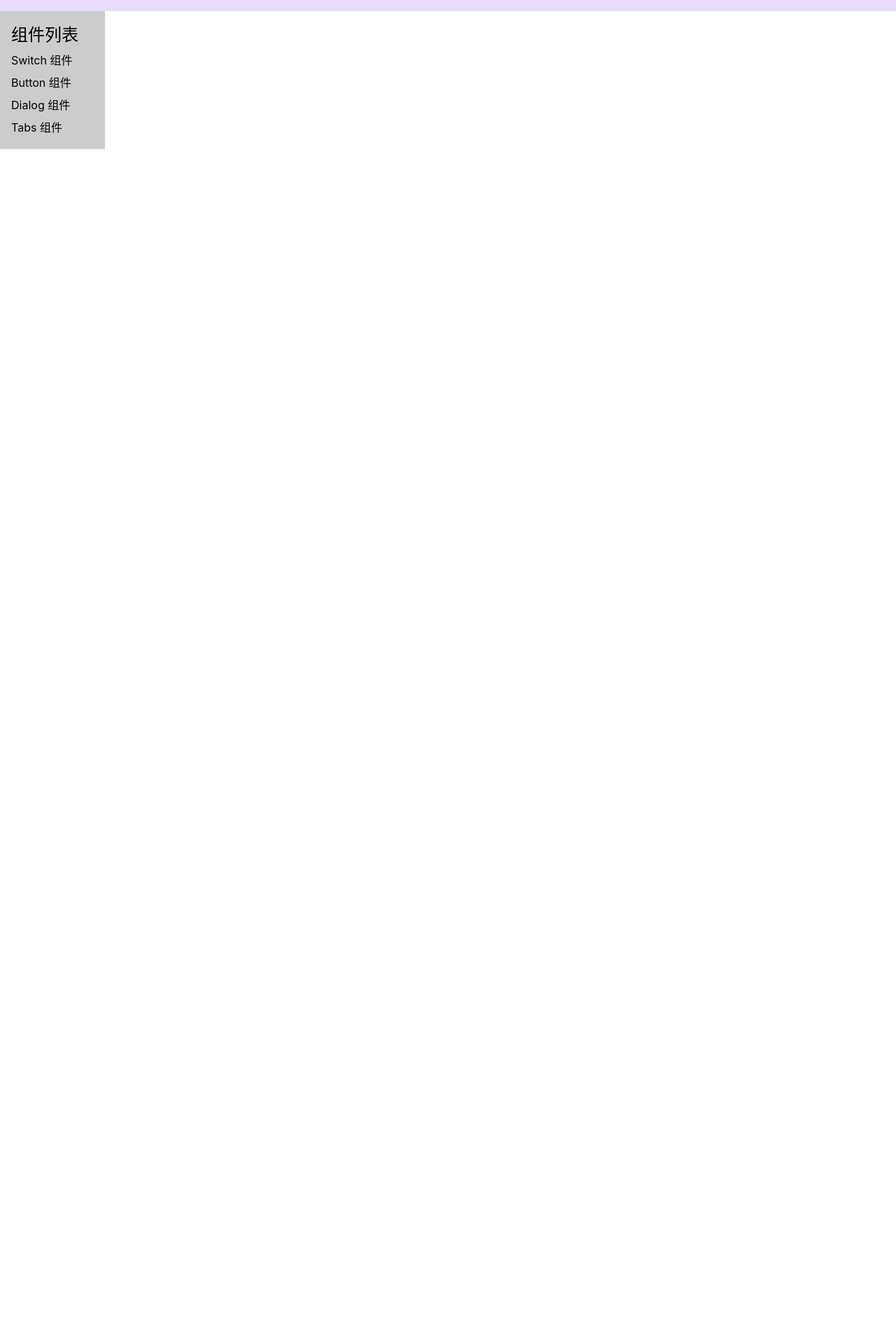
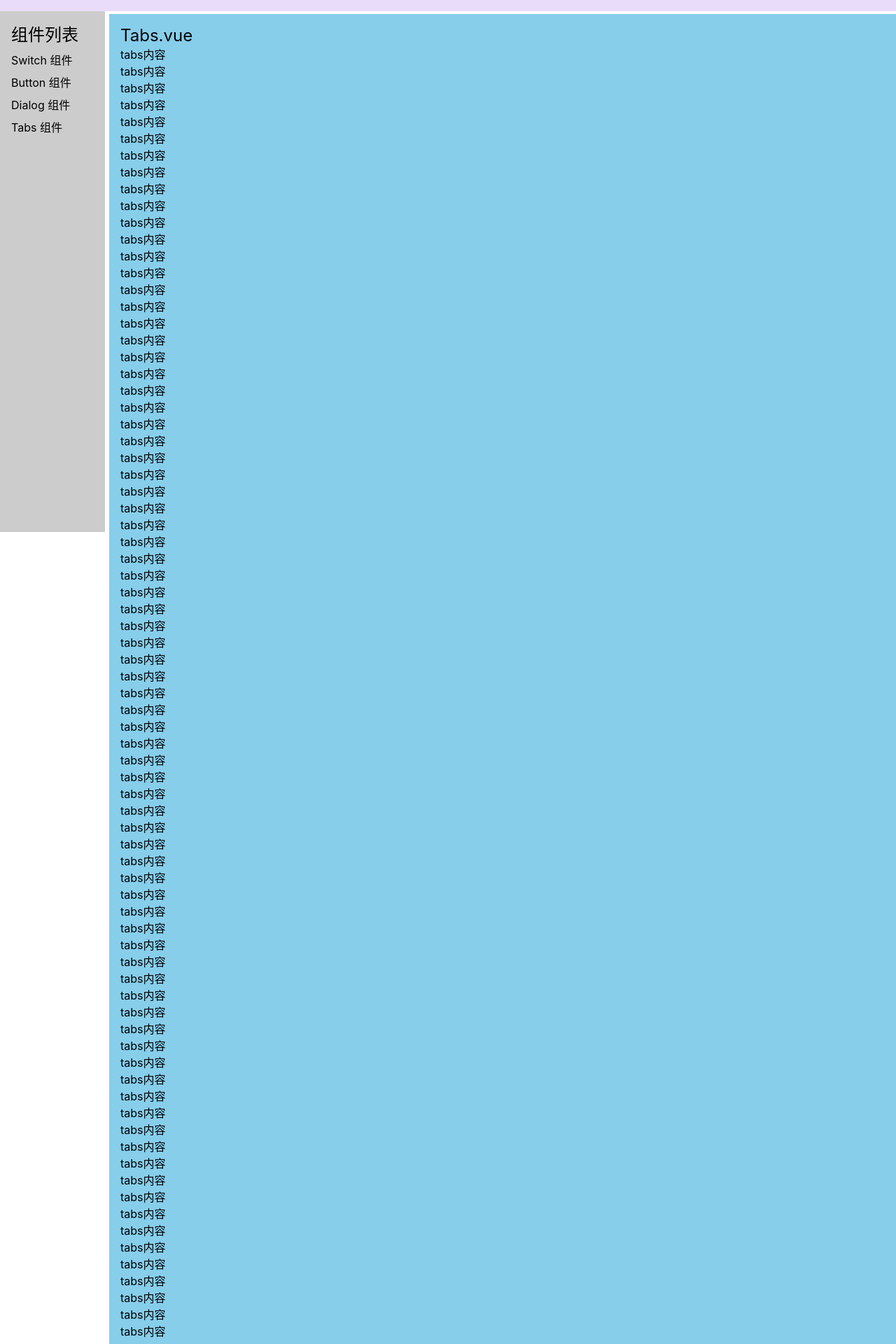
Before and after one commit to wangpf1129/zhizz-ui, a Vue app: page /#/doc/tabs in a window 1280 px wide. Shown: the part 40-1960 px from the top of the page at 70% size. Before the commit the page ends 800 px from the top, so only its background shows below. Built offline with nearby package versions, Linux system fonts and the light colour scheme.

Commit message:
整体css布局

```diff
--- a/src/App.vue
+++ b/src/App.vue
@@ -10,9 +10,9 @@
     name: 'App',
     setup() {
       const width = document.documentElement.clientWidth;
-      const asideVisible = ref(width > 900);
+      const asideVisible = ref(width > 500);
       router.afterEach(() => {
-        if (width <= 900) {
+        if (width <= 500) {
           asideVisible.value = false;
         }
       });
--- a/src/components/Button.vue
+++ b/src/components/Button.vue
@@ -1,5 +1,82 @@
 <template>
-  <div>Button.vue</div>
+  <h2>Button.vue</h2>
+  <p>button内容</p>
+  <p>button内容</p>
+  <p>button内容</p>
+  <p>button内容</p>
+  <p>button内容</p>
+  <p>button内容</p>
+  <p>button内容</p>
+  <p>button内容</p>
+  <p>button内容</p>
+  <p>button内容</p>
+  <p>button内容</p>
+  <p>button内容</p>
+  <p>button内容</p>
+  <p>button内容</p>
+  <p>button内容</p>
+  <p>button内容</p>
+  <p>button内容</p>
+  <p>button内容</p>
+  <p>button内容</p>
+  <p>button内容</p>
+  <p>button内容</p>
+  <p>button内容</p>
+  <p>button内容</p>
+  <p>button内容</p>
+  <p>button内容</p>
+  <p>button内容</p>
+  <p>button内容</p>
+  <p>button内容</p>
+  <p>button内容</p>
+  <p>button内容</p>
+  <p>button内容</p>
+  <p>button内容</p>
+  <p>button内容</p>
+  <p>button内容</p>
+  <p>button内容</p>
+  <p>button内容</p>
+  <p>button内容</p>
+  <p>button内容</p>
+  <p>button内容</p>
+  <p>button内容</p>
+  <p>button内容</p>
+  <p>button内容</p>
+  <p>button内容</p>
+  <p>button内容</p>
+  <p>button内容</p>
+  <p>button内容</p>
+  <p>button内容</p>
+  <p>button内容</p>
+  <p>button内容</p>
+  <p>button内容</p>
+  <p>button内容</p>
+  <p>button内容</p>
+  <p>button内容</p>
+  <p>button内容</p>
+  <p>button内容</p>
+  <p>button内容</p>
+  <p>button内容</p>
+  <p>button内容</p>
+  <p>button内容</p>
+  <p>button内容</p>
+  <p>button内容</p>
+  <p>button内容</p>
+  <p>button内容</p>
+  <p>button内容</p>
+  <p>button内容</p>
+  <p>button内容</p>
+  <p>button内容</p>
+  <p>button内容</p>
+  <p>button内容</p>
+  <p>button内容</p>
+  <p>button内容</p>
+  <p>button内容</p>
+  <p>button内容</p>
+  <p>button内容</p>
+  <p>button内容</p>
+  <p>button内容</p>
+
 </template>
 
 <script lang="ts">
--- a/src/components/Dialog.vue
+++ b/src/components/Dialog.vue
@@ -1,5 +1,75 @@
 <template>
-  <div>Dialog.vue</div>
+  <h2>Dialog.vue</h2>
+  <p>dialog内容</p>
+  <p>dialog内容</p>
+  <p>dialog内容</p>
+  <p>dialog内容</p>
+  <p>dialog内容</p>
+  <p>dialog内容</p>
+  <p>dialog内容</p>
+  <p>dialog内容</p>
+  <p>dialog内容</p>
+  <p>dialog内容</p>
+  <p>dialog内容</p>
+  <p>dialog内容</p>
+  <p>dialog内容</p>
+  <p>dialog内容</p>
+  <p>dialog内容</p>
+  <p>dialog内容</p>
+  <p>dialog内容</p>
+  <p>dialog内容</p>
+  <p>dialog内容</p>
+  <p>dialog内容</p>
+  <p>dialog内容</p>
+  <p>dialog内容</p>
+  <p>dialog内容</p>
+  <p>dialog内容</p>
+  <p>dialog内容</p>
+  <p>dialog内容</p>
+  <p>dialog内容</p>
+  <p>dialog内容</p>
+  <p>dialog内容</p>
+  <p>dialog内容</p>
+  <p>dialog内容</p>
+  <p>dialog内容</p>
+  <p>dialog内容</p>
+  <p>dialog内容</p>
+  <p>dialog内容</p>
+  <p>dialog内容</p>
+  <p>dialog内容</p>
+  <p>dialog内容</p>
+  <p>dialog内容</p>
+  <p>dialog内容</p>
+  <p>dialog内容</p>
+  <p>dialog内容</p>
+  <p>dialog内容</p>
+  <p>dialog内容</p>
+  <p>dialog内容</p>
+  <p>dialog内容</p>
+  <p>dialog内容</p>
+  <p>dialog内容</p>
+  <p>dialog内容</p>
+  <p>dialog内容</p>
+  <p>dialog内容</p>
+  <p>dialog内容</p>
+  <p>dialog内容</p>
+  <p>dialog内容</p>
+  <p>dialog内容</p>
+  <p>dialog内容</p>
+  <p>dialog内容</p>
+  <p>dialog内容</p>
+  <p>dialog内容</p>
+  <p>dialog内容</p>
+  <p>dialog内容</p>
+  <p>dialog内容</p>
+  <p>dialog内容</p>
+  <p>dialog内容</p>
+  <p>dialog内容</p>
+  <p>dialog内容</p>
+  <p>dialog内容</p>
+  <p>dialog内容</p>
+  <p>dialog内容</p>
+  <p>dialog内容</p>
 </template>
 
 <script lang="ts">
--- a/src/components/Switch.vue
+++ b/src/components/Switch.vue
@@ -1,5 +1,65 @@
 <template>
-  <div>Switch.vue</div>
+  <h2>Switch.vue</h2>
+  <p>switch内容</p>
+  <p>switch内容</p>
+  <p>switch内容</p>
+  <p>switch内容</p>
+  <p>switch内容</p>
+  <p>switch内容</p>
+  <p>switch内容</p>
+  <p>switch内容</p>
+  <p>switch内容</p>
+  <p>switch内容</p>
+  <p>switch内容</p>
+  <p>switch内容</p>
+  <p>switch内容</p>
+  <p>switch内容</p>
+  <p>switch内容</p>
+  <p>switch内容</p>
+  <p>switch内容</p>
+  <p>switch内容</p>
+  <p>switch内容</p>
+  <p>switch内容</p>
+  <p>switch内容</p>
+  <p>switch内容</p>
+  <p>switch内容</p>
+  <p>switch内容</p>
+  <p>switch内容</p>
+  <p>switch内容</p>
+  <p>switch内容</p>
+  <p>switch内容</p>
+  <p>switch内容</p>
+  <p>switch内容</p>
+  <p>switch内容</p>
+  <p>switch内容</p>
+  <p>switch内容</p>
+  <p>switch内容</p>
+  <p>switch内容</p>
+  <p>switch内容</p>
+  <p>switch内容</p>
+  <p>switch内容</p>
+  <p>switch内容</p>
+  <p>switch内容</p>
+  <p>switch内容</p>
+  <p>switch内容</p>
+  <p>switch内容</p>
+  <p>switch内容</p>
+  <p>switch内容</p>
+  <p>switch内容</p>
+  <p>switch内容</p>
+  <p>switch内容</p>
+  <p>switch内容</p>
+  <p>switch内容</p>
+  <p>switch内容</p>
+  <p>switch内容</p>
+  <p>switch内容</p>
+  <p>switch内容</p>
+  <p>switch内容</p>
+  <p>switch内容</p>
+  <p>switch内容</p>
+  <p>switch内容</p>
+  <p>switch内容</p>
+  <p>switch内容</p>
 </template>
 
 <script lang="ts">
--- a/src/components/Tabs.vue
+++ b/src/components/Tabs.vue
@@ -1,5 +1,82 @@
 <template>
-  <div>Tabs.vue</div>
+  <h2>Tabs.vue</h2>
+  <p>tabs内容</p>
+  <p>tabs内容</p>
+  <p>tabs内容</p>
+  <p>tabs内容</p>
+  <p>tabs内容</p>
+  <p>tabs内容</p>
+  <p>tabs内容</p>
+  <p>tabs内容</p>
+  <p>tabs内容</p>
+  <p>tabs内容</p>
+  <p>tabs内容</p>
+  <p>tabs内容</p>
+  <p>tabs内容</p>
+  <p>tabs内容</p>
+  <p>tabs内容</p>
+  <p>tabs内容</p>
+  <p>tabs内容</p>
+  <p>tabs内容</p>
+  <p>tabs内容</p>
+  <p>tabs内容</p>
+  <p>tabs内容</p>
+  <p>tabs内容</p>
+  <p>tabs内容</p>
+  <p>tabs内容</p>
+  <p>tabs内容</p>
+  <p>tabs内容</p>
+  <p>tabs内容</p>
+  <p>tabs内容</p>
+  <p>tabs内容</p>
+  <p>tabs内容</p>
+  <p>tabs内容</p>
+  <p>tabs内容</p>
+  <p>tabs内容</p>
+  <p>tabs内容</p>
+  <p>tabs内容</p>
+  <p>tabs内容</p>
+  <p>tabs内容</p>
+  <p>tabs内容</p>
+  <p>tabs内容</p>
+  <p>tabs内容</p>
+  <p>tabs内容</p>
+  <p>tabs内容</p>
+  <p>tabs内容</p>
+  <p>tabs内容</p>
+  <p>tabs内容</p>
+  <p>tabs内容</p>
+  <p>tabs内容</p>
+  <p>tabs内容</p>
+  <p>tabs内容</p>
+  <p>tabs内容</p>
+  <p>tabs内容</p>
+  <p>tabs内容</p>
+  <p>tabs内容</p>
+  <p>tabs内容</p>
+  <p>tabs内容</p>
+  <p>tabs内容</p>
+  <p>tabs内容</p>
+  <p>tabs内容</p>
+  <p>tabs内容</p>
+  <p>tabs内容</p>
+  <p>tabs内容</p>
+  <p>tabs内容</p>
+  <p>tabs内容</p>
+  <p>tabs内容</p>
+  <p>tabs内容</p>
+  <p>tabs内容</p>
+  <p>tabs内容</p>
+  <p>tabs内容</p>
+  <p>tabs内容</p>
+  <p>tabs内容</p>
+  <p>tabs内容</p>
+  <p>tabs内容</p>
+  <p>tabs内容</p>
+  <p>tabs内容</p>
+  <p>tabs内容</p>
+  <p>tabs内容</p>
+  <p>tabs内容</p>
 </template>
 
 <script lang="ts">
--- a/src/components/TopNav.vue
+++ b/src/components/TopNav.vue
@@ -10,42 +10,50 @@
 </template>
 
 <script lang="ts">
-  import {inject, Ref} from 'vue'
+  import {inject, Ref} from 'vue';
+
   export default {
     name: 'TopNav',
-    setup(){
-      const asideVisible = inject<Ref<boolean>>('asideVisible')
-      const toggleAside  = ()=>{
-        asideVisible.value = !asideVisible.value
-      }
+    setup() {
+      const asideVisible = inject<Ref<boolean>>('asideVisible');
+      const toggleAside = () => {
+        asideVisible.value = !asideVisible.value;
+      };
 
-      return {toggleAside}
+      return {toggleAside};
     }
   };
 </script>
 
 <style lang="scss" scoped>
-  .top_nav{
+  .top_nav {
+    position: fixed;
+    top: 0;
+    left: 0;
+    width: 100%;
     background-color: #e9dcfb;
     display: flex;
     padding: 16px;
-    position: relative;
     justify-content: center;
     align-items: center;
     z-index: 10;
-    > .logo{
+
+    > .logo {
       max-width: 6em;
       margin-right: auto;
     }
-    .menu{
+
+    .menu {
       display: flex;
       white-space: nowrap;
       flex-wrap: nowrap;
-      > li{
+
+      > li {
         margin: 0 1em;
       }
     }
-    > .toggleAside{
+
+    > .toggleAside {
       display: none;
       width: 24px;
       height: 24px;
@@ -56,15 +64,16 @@
       transform: translateY(-50%);
 
     }
-    @media (max-width: 900px) {
-      > .menu{
+
+    @media (max-width: 500px) {
+      > .menu {
         display: none;
       }
-      > .logo{
+      > .logo {
         margin-left: auto;
         margin-right: auto;
       }
-      > .toggleAside{
+      > .toggleAside {
         display: inline-block;
       }
     }
--- a/src/views/Doc.vue
+++ b/src/views/Doc.vue
@@ -1,5 +1,6 @@
 <template>
-  <TopNav/>
+  <div class="layout">
+    <TopNav class="nav"/>
     <section class="content">
       <aside v-if="asideVisible">
         <h2>组件列表</h2>
@@ -22,6 +23,7 @@
         <router-view/>
       </main>
     </section>
+  </div>
 </template>
 
 <script lang="ts">
@@ -43,14 +45,33 @@
 </script>
 
 <style lang="scss" scoped>
-  .content {
+  .layout {
+    display: flex;
+    flex-direction: column;
+    height: 100vh;
+
+    > .nav {
+      flex: 0;
+    }
+
+    > .content {
+      display: flex;
+      flex: 1;
+      padding-top: 60px;
+      padding-left: 156px;
+      @media (max-width: 500px) {
+        padding-left: 0;
+      }
+
       aside {
-      background-color: #ccc;
-      width: 150px;
         position: fixed;
         top: 0;
         left: 0;
         padding: 70px 16px 16px;
+        height: 100%;
+        background-color: #ccc;
+        width: 150px;
+        flex: 0;
 
         > h2 {
           margin-bottom: 4px;
@@ -62,5 +83,13 @@
           }
         }
       }
+
+      main {
+        flex: 1;
+        padding: 16px;
+        background-color: skyblue;
+        overflow: auto;
+      }
+    }
   }
 </style>
```
Lines whose indentation alone changed are shown as unchanged.
